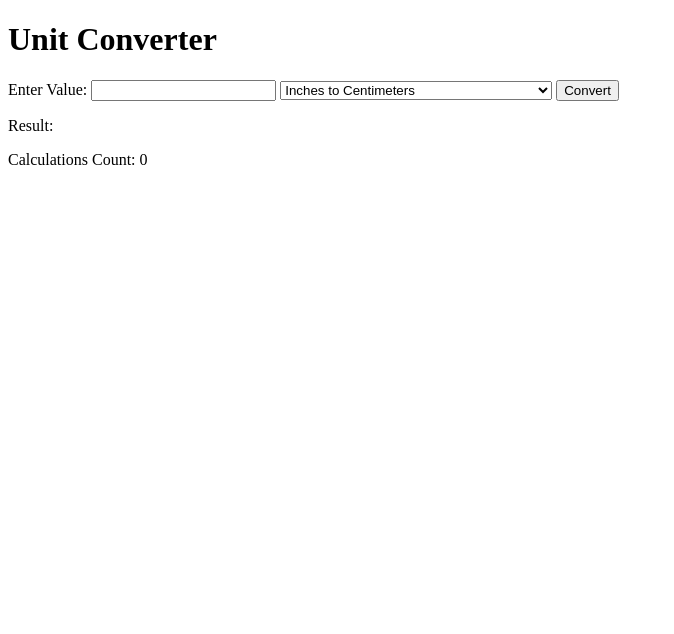
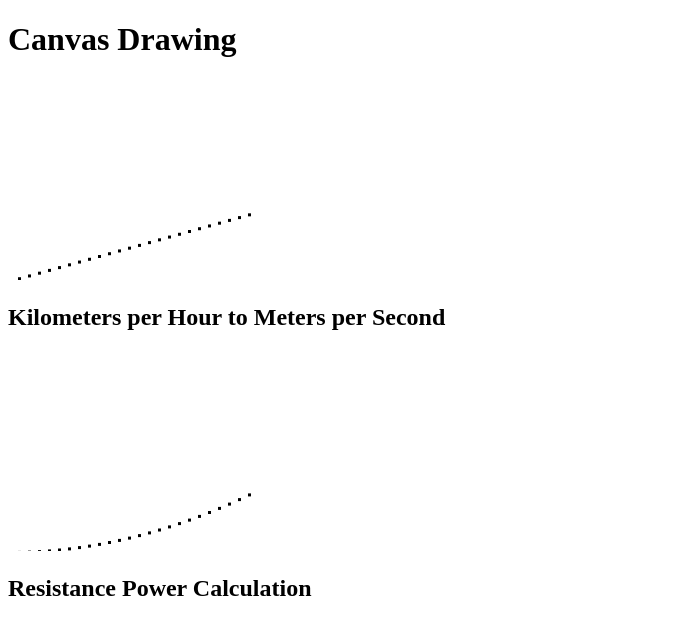
Before and after one commit to DavinciPG/Liidesega-veebirakendus, a website: page index.html in a window 1280 px wide. Shown: the whole page, without its empty margins (0-674 px from the left). Drawn offline with Linux system fonts and the light colour scheme.

Commit message:
Harjutus 4

```diff
--- a/index.html
+++ b/index.html
@@ -1,24 +1,21 @@
-<!-- index.html -->
 <!DOCTYPE html>
 <html lang="en">
 <head>
     <meta charset="UTF-8">
     <meta name="viewport" content="width=device-width, initial-scale=1.0">
-    <title>Unit Converter</title>
+    <title>Canvas Drawing</title>
 </head>
 <body>
-<h1>Unit Converter</h1>
-<label for="inputValue">Enter Value:</label>
-<input type="number" id="inputValue">
-<select id="converterSelect">
-    <option value="inchesToCm">Inches to Centimeters</option>
-    <option value="cmToInches">Centimeters to Inches</option>
-    <option value="kmPerHourToMPerSec">Kilometers per Hour to Meters per Second</option>
-    <option value="mPerSecToKmPerHour">Meters per Second to Kilometers per Hour</option>
-</select>
-<button id="convertButton">Convert</button>
-<p>Result: <span id="result"></span></p>
-<p>Calculations Count: <span id="calculationCount">0</span></p>
+<h1>Canvas Drawing</h1>
+
+<!-- Canvas for kilometer per hour to meter per second -->
+<canvas id="canvas1" width="400" height="200"></canvas>
+<h2>Kilometers per Hour to Meters per Second</h2>
+
+<!-- Canvas for resistance power calculation -->
+<canvas id="canvas2" width="400" height="200"></canvas>
+<h2>Resistance Power Calculation</h2>
+
 <script src="index.js"></script>
 </body>
 </html>
--- a/index.js
+++ b/index.js
@@ -1,102 +1,72 @@
-var CmToInches = /** @class */ (function () {
-    function CmToInches() {
+var KilometersPerHourToMetersPerSecond = /** @class */ (function () {
+    function KilometersPerHourToMetersPerSecond() {
     }
-    CmToInches.prototype.calculate = function (cm) {
-        return cm / 2.54;
+    KilometersPerHourToMetersPerSecond.prototype.calculate = function (kmPerHour) {
+        return kmPerHour * (1000 / 3600);
     };
-    CmToInches.prototype.inputUnit = function () {
-        return "cm";
+    KilometersPerHourToMetersPerSecond.prototype.inputUnit = function () {
+        return "km/h";
     };
-    CmToInches.prototype.outputUnit = function () {
-        return "in";
+    KilometersPerHourToMetersPerSecond.prototype.outputUnit = function () {
+        return "m/s";
     };
-    return CmToInches;
+    return KilometersPerHourToMetersPerSecond;
 }());
-var InchesToCm = /** @class */ (function () {
-    function InchesToCm() {
-    }
-    InchesToCm.prototype.calculate = function (inches) {
-        return inches * 2.54;
-    };
-    InchesToCm.prototype.inputUnit = function () {
-        return "in";
-    };
-    InchesToCm.prototype.outputUnit = function () {
-        return "cm";
-    };
-    return InchesToCm;
-}());
-var AXplusB = /** @class */ (function () {
-    function AXplusB(coefficient, intercept, inputUnitType, outputUnitType) {
-        this.coefficient = coefficient;
-        this.intercept = intercept;
-        this.inputUnitType = inputUnitType;
-        this.outputUnitType = outputUnitType;
-    }
-    AXplusB.prototype.calculate = function (x) {
-        return this.coefficient * x + this.intercept;
-    };
-    AXplusB.prototype.inputUnit = function () {
-        return this.inputUnitType;
-    };
-    AXplusB.prototype.outputUnit = function () {
-        return this.outputUnitType;
-    };
-    return AXplusB;
-}());
-var taxiFareCalculator = new AXplusB(2.5, 5, "km", "EUR");
-var distanceKm = 10;
-var fare = taxiFareCalculator.calculate(distanceKm);
-console.log("Taxi fare for ".concat(distanceKm, " km: ").concat(fare, " EUR"));
-var celsiusToFahrenheit = new AXplusB(9 / 5, 32, "°C", "°F");
-var celsiusDegrees = 10;
-var fahrenheitDegrees = celsiusToFahrenheit.calculate(celsiusDegrees);
-console.log("".concat(celsiusDegrees, " \u00B0C is equivalent to ").concat(fahrenheitDegrees, " \u00B0F"));
-var fahrenheitToCelsius = new AXplusB(5 / 9, -32 * (5 / 9), "°F", "°C");
-var fahrenheitDegrees2 = 50;
-var celsiusDegrees2 = fahrenheitToCelsius.calculate(fahrenheitDegrees2);
-console.log("".concat(fahrenheitDegrees2, " \u00B0F is equivalent to ").concat(celsiusDegrees2, " \u00B0C"));
-var OhmsLaw = /** @class */ (function () {
-    function OhmsLaw(resistance) {
+var ResistancePowerCalculator = /** @class */ (function () {
+    function ResistancePowerCalculator(resistance) {
         this.resistance = resistance;
     }
-    OhmsLaw.prototype.calculate = function (voltage) {
-        return voltage / this.resistance;
+    ResistancePowerCalculator.prototype.calculate = function (voltage) {
+        var current = voltage / this.resistance;
+        return voltage * current;
     };
-    OhmsLaw.prototype.inputUnit = function () {
+    ResistancePowerCalculator.prototype.inputUnit = function () {
         return "V";
     };
-    OhmsLaw.prototype.outputUnit = function () {
-        return "A";
-    };
-    OhmsLaw.prototype.setResistance = function (resistance) {
-        this.resistance = resistance;
-    };
-    return OhmsLaw;
-}());
-var ohmsLawCalculator = new OhmsLaw(10);
-var voltage = 12; // Pinge 12 volti
-var current = ohmsLawCalculator.calculate(voltage);
-console.log("Current: ".concat(current, " A"));
-var updatedResistance = 20;
-ohmsLawCalculator.setResistance(updatedResistance);
-var current2 = ohmsLawCalculator.calculate(voltage);
-console.log("Current with updated resistance: ".concat(current2, " A"));
-var PowerCalculator = /** @class */ (function () {
-    function PowerCalculator(resistance) {
-        this.resistance = resistance;
-    }
-    PowerCalculator.prototype.calculate = function (voltage) {
-        return (voltage * voltage) / this.resistance;
-    };
-    PowerCalculator.prototype.inputUnit = function () {
-        return "V";
-    };
-    PowerCalculator.prototype.outputUnit = function () {
+    ResistancePowerCalculator.prototype.outputUnit = function () {
         return "W";
     };
-    return PowerCalculator;
+    return ResistancePowerCalculator;
 }());
-var powerCalculator = new PowerCalculator(10);
-var power = powerCalculator.calculate(voltage);
-console.log("Power: ".concat(power, " W"));
+var Figure = /** @class */ (function () {
+    function Figure(calculator, g) {
+        this.calculator = calculator;
+        this.g = g;
+        this.draw();
+    }
+    Figure.prototype.draw = function () {
+        this.g.clearRect(0, 0, this.g.canvas.width, this.g.canvas.height);
+        for (var i = 0; i < 25; i++) {
+            // Adjust the y-coordinate to draw from top to bottom
+            var y = this.g.canvas.height - 10 * this.calculator.calculate(i);
+            this.g.fillRect(10 * i, y, 3, 3);
+        }
+    };
+    return Figure;
+}());
+document.addEventListener("DOMContentLoaded", function () {
+    var kmPerHourToMPerSecCalculator = new KilometersPerHourToMetersPerSecond();
+    var speedInKmPerHour = 60; // Replace with your desired speed in km/h
+    var metersPerSecond = kmPerHourToMPerSecCalculator.calculate(speedInKmPerHour);
+    var canvas1 = document.getElementById("canvas1");
+    var context1 = canvas1.getContext("2d");
+    if (context1) {
+        var figure1 = new Figure(kmPerHourToMPerSecCalculator, context1);
+        figure1.draw(); // Draw the result on canvas1
+    }
+    else {
+        console.error("Canvas rendering context is not available for canvas1.");
+    }
+    var resistancePowerCalculator = new ResistancePowerCalculator(100);
+    var voltage = 12; // Replace with your desired voltage in volts
+    var power = resistancePowerCalculator.calculate(voltage);
+    var canvas2 = document.getElementById("canvas2");
+    var context2 = canvas2.getContext("2d");
+    if (context2) {
+        var figure2 = new Figure(resistancePowerCalculator, context2);
+        figure2.draw(); // Draw the result on canvas2
+    }
+    else {
+        console.error("Canvas rendering context is not available for canvas2.");
+    }
+});
```
Also changed, not shown: index.ts (+56 -81 lines).
